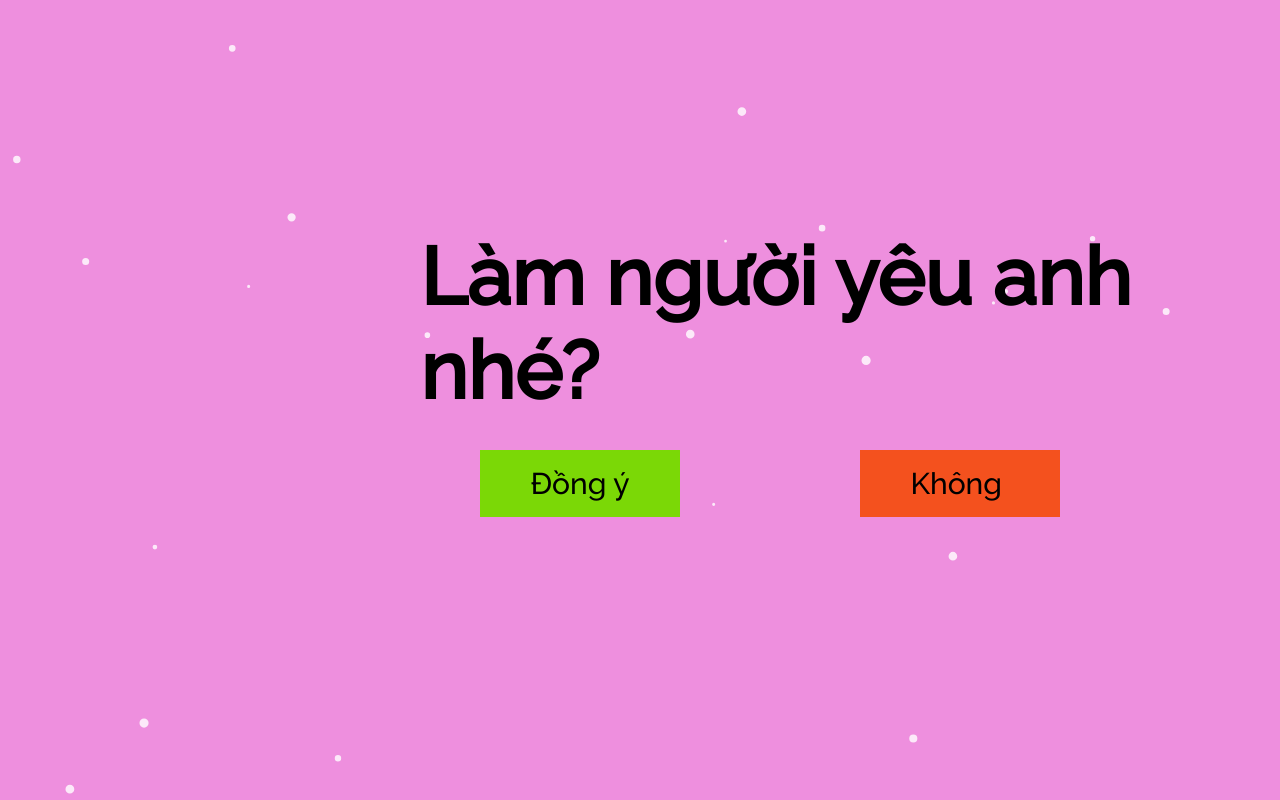
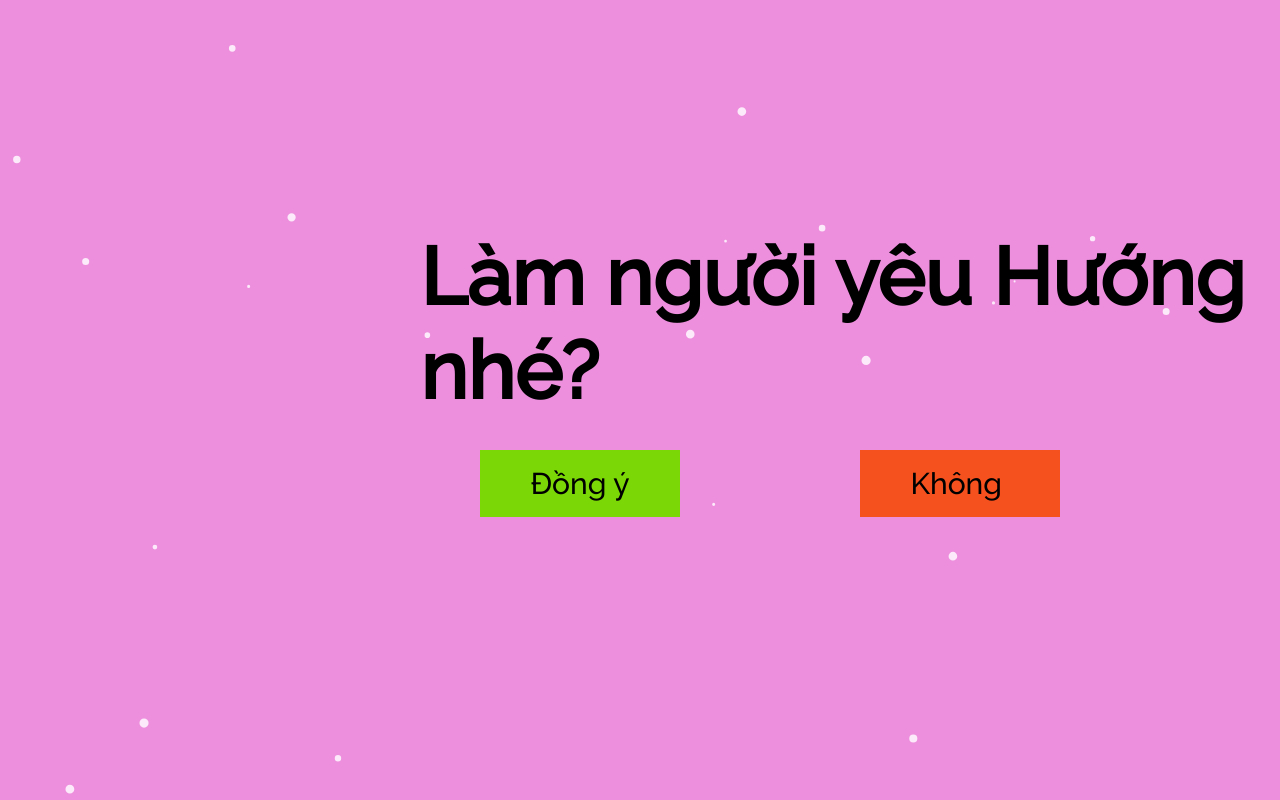
Before and after one commit to NguyenTienDung-Coder/nguyentiendung, a plain HTML site: page index.html in a window 1280 px wide. Drawn offline with nearby package versions, Linux system fonts and the light colour scheme.

Commit message:
Update index.html

```diff
--- a/index.html
+++ b/index.html
@@ -10,7 +10,7 @@
   </head>
   <body>
     <canvas id="canvas"></canvas>
-    <h1 id="loveQuestion">Làm người yêu anh nhé?</h1>
+    <h1 id="loveQuestion">Làm người yêu Hướng nhé?</h1>
     <input type="button" id="btnYes" value="Đồng ý" onclick="yesClick()" />
     <input type="button" id="btnNo" value="Không " onmouseover="noHover()" />
   </body>
```
